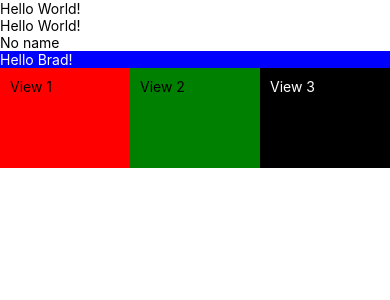
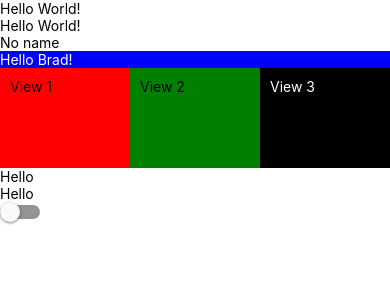
Before and after one commit to Gurenax/react-native-test-project, a React Native app: screen / in a window 390 px wide. Shown: the top 300 px of the page. Built offline with nearby package versions, Linux system fonts and the light colour scheme.

Commit message:
Add Component3

```diff
--- a/App.js
+++ b/App.js
@@ -2,11 +2,14 @@ import React, { Component } from 'react'
 import { Text, View } from 'react-native'
 import Component1 from './components/Component1/Component1'
 import Component2 from './components/Component2/Component2'
+import Component3 from './components/Component3/Component3'
 
 export default class App extends Component {
   state = {
     name: 'Brad',
-    showName: false
+    showName: false,
+    textValue: 'Hello',
+    switchValue: false
   }
 
   onPress1() {
@@ -17,8 +20,25 @@ export default class App extends Component {
     console.log('Area 2 Pressed!')
   }
 
+  onChangeText(value) {
+    this.setState({
+      textValue: value
+    })
+  }
+
+  onSubmit() {
+    console.log('Input Submitted!')
+  }
+
+  onSwitchChange(value) {
+    this.setState({
+      switchValue: value
+    })
+  }
+
   render() {
     const name = this.state.showName ? this.state.name : 'No name'
+    const { textValue, switchValue } = this.state
     return (
       <View>
         <Text>Hello World!</Text>
@@ -26,6 +46,13 @@ export default class App extends Component {
         <Component2
           onPress1={this.onPress1}
           onPress2={this.onPress2}
+        />
+        <Component3
+          value={textValue}
+          onChangeText={this.onChangeText.bind(this)}
+          onSubmit={this.onSubmit}
+          switchValue={switchValue}
+          onSwitchChange={this.onSwitchChange.bind(this)}
         />
       </View>
     )
--- /dev/null
+++ b/components/Component3/Component3.js
@@ -0,0 +1,28 @@
+import React from 'react'
+import { View, TextInput, Text, Switch } from 'react-native'
+
+const Component3 = ({
+  value,
+  onChangeText,
+  onSubmit,
+  switchValue,
+  onSwitchChange
+}) => {
+  return (
+    <View>
+      <TextInput
+        placeHolder='Enter Text'
+        value={value}
+        onChangeText={onChangeText}
+        onSubmitEditing={onSubmit}
+      />
+      <Text>{value}</Text>
+      <Switch
+        value={switchValue}
+        onValueChange={onSwitchChange}
+      />
+    </View>
+  )
+}
+
+export default Component3
```
